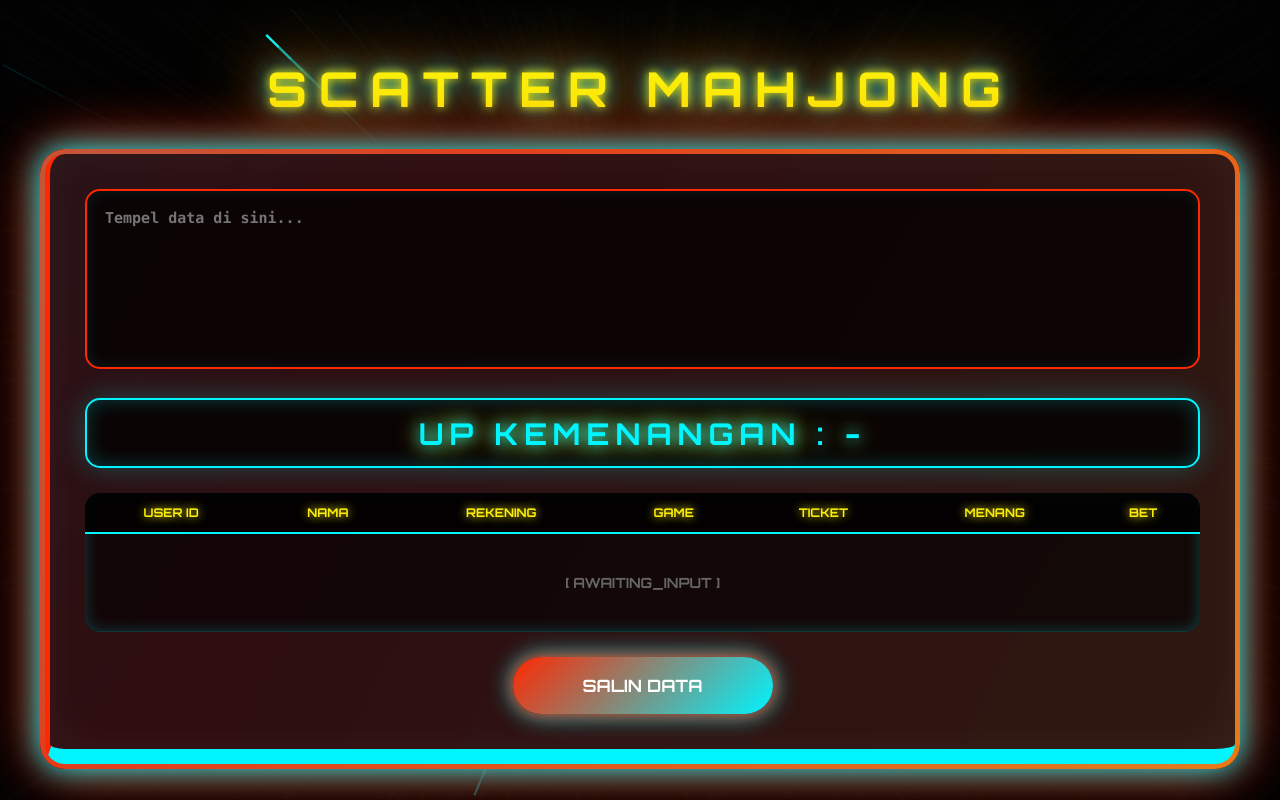
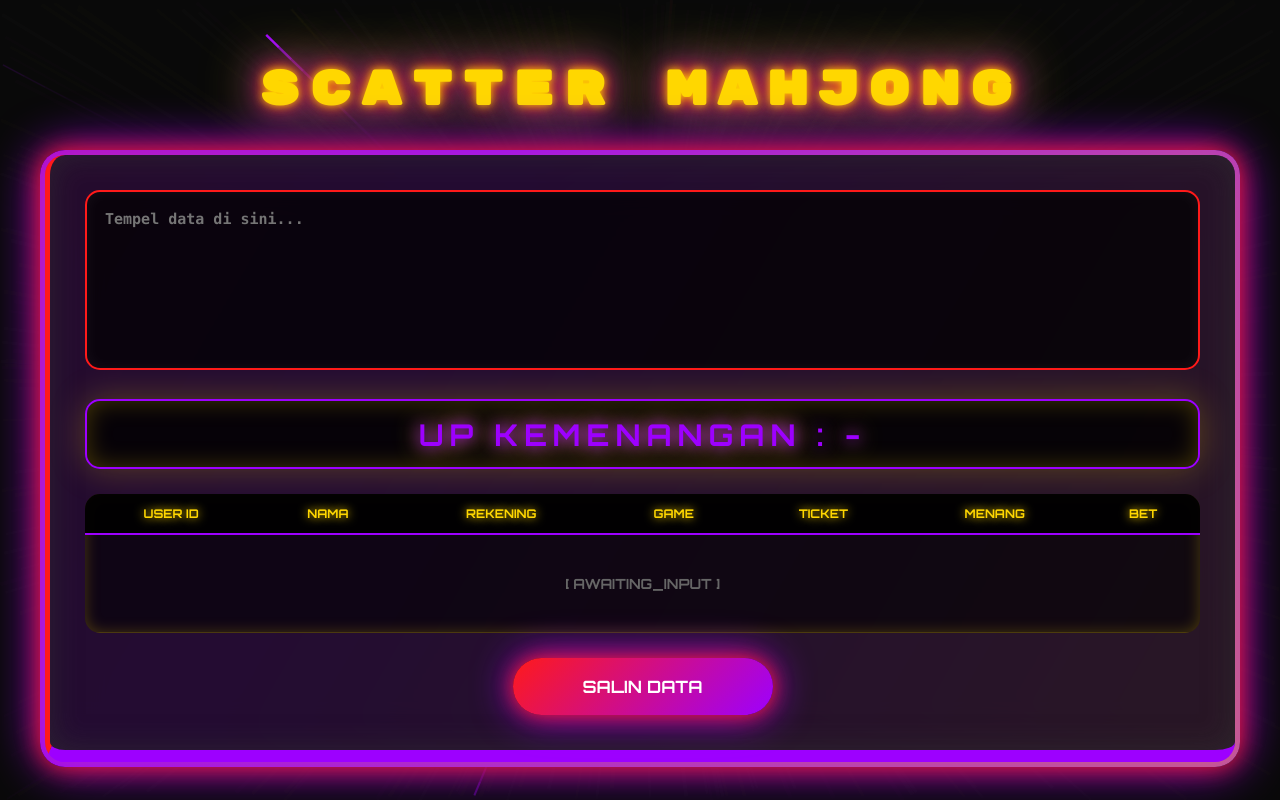
Before and after one commit to daniel-christo/scatter, a plain HTML site: page index.html in a window 1280 px wide. Drawn offline with Linux system fonts and the light colour scheme.

Commit message:
Update index.html

```diff
--- a/index.html
+++ b/index.html
@@ -1,65 +1,72 @@
 <!DOCTYPE html>
 <html lang="id">
 <head>
-  <meta charset="UTF-8" />
-  <title>Scatter Mahjong - Ultimate Neon</title>
-  <link href="https://fonts.googleapis.com/css2?family=Orbitron:wght@500;700&display=swap" rel="stylesheet">
+<meta charset="UTF-8">
+<title>Scatter Mahjong - Old Skull Luxurious</title>
+<link href="https://fonts.googleapis.com/css2?family=Orbitron:wght@500;700&family=Rubik+Mono+One&display=swap" rel="stylesheet">
 <style>
   :root {
-      --bg: radial-gradient(circle at center, #0a0a12, #020204 90%);
-      --cyber-yellow: #fcee0a;
-      --tosca-neon: #00f5ff;
-      --ferrari-red: #ff2800;
-      --success-green: #39ff14;
-      --panel-bg: rgba(10, 10, 20, 0.85);
-      --glass-border: rgba(255,255,255,0.1);
-      --shadow-glow: rgba(0,245,255,0.25);
+    --bg-dark: radial-gradient(circle at center, #0c0a0a, #1a0f0f 95%);
+    --gold: #ffd700;
+    --blood-red: #ff1a1a;
+    --neon-purple: #9d00ff;
+    --smoke-gray: rgba(50,50,50,0.6);
+    --panel-glass: rgba(15,15,15,0.85);
+    --glow-shadow: rgba(255,215,0,0.25);
+    --green-success: #39ff14;
   }
 
   * { box-sizing: border-box; font-family: 'Orbitron', monospace; font-weight: 600; }
   body, html {
-      margin: 0; padding: 0; width: 100%; height: 100%; overflow: hidden;
-      background: var(--bg);
+    margin: 0; padding: 0;
+    width: 100%; height: 100%;
+    overflow: hidden;
+    background: var(--bg-dark);
     display: flex; align-items: center; justify-content: center;
   }
 
+  /* Canvas particle & smoke effect */
   #vortexCanvas { position: fixed; inset: 0; z-index: 0; pointer-events: none; }
 
   .main-wrapper {
-      position: relative;
-      z-index: 10;
-      width: 95%;
-      max-width: 1200px;
-      display: flex;
-      flex-direction: column;
-      align-items: center;
+    position: relative; z-index: 10;
+    width: 95%; max-width: 1200px;
+    display: flex; flex-direction: column; align-items: center;
   }
 
+  /* Header */
   .moving-h1 {
-      color: var(--cyber-yellow);
-      letter-spacing: 12px;
+    font-family: 'Rubik Mono One', monospace;
+    color: var(--gold);
+    font-size: 3rem;
+    letter-spacing: 10px;
     margin-bottom: 25px;
-      font-size: 3rem;
+    text-transform: uppercase;
     text-align: center;
+    text-shadow:
+      0 0 10px var(--gold),
+      0 0 20px var(--blood-red),
+      0 0 40px var(--neon-purple),
+      0 0 60px var(--gold);
     animation: floatMove 3s ease-in-out infinite;
-      text-transform: uppercase;
-      text-shadow:
-        0 0 10px var(--cyber-yellow),
-        0 0 25px var(--tosca-neon),
-        0 0 50px var(--ferrari-red),
-        0 0 80px var(--cyber-yellow);
   }
 
+  @keyframes floatMove {
+    0%,100% { transform: translateY(0); }
+    50% { transform: translateY(-7px); }
+  }
+
+  /* Outer glowing border */
   .container-outer {
     position: relative;
     padding: 5px;
     border-radius: 25px;
     overflow: hidden;
     width: 100%;
-      background: linear-gradient(120deg, var(--tosca-neon), var(--ferrari-red), var(--cyber-yellow));
+    background: linear-gradient(120deg, var(--blood-red), var(--neon-purple), var(--gold));
     background-size: 400% 400%;
     animation: borderFlow 8s ease infinite;
-      box-shadow: 0 0 30px var(--tosca-neon), 0 0 60px var(--ferrari-red);
+    box-shadow: 0 0 25px var(--blood-red), 0 0 50px var(--neon-purple);
   }
 
   @keyframes borderFlow {
@@ -68,138 +75,113 @@
     100% { background-position: 0% 50%; }
   }
 
+  /* Inner glassy panel */
   .container {
     width: 100%;
     padding: 35px;
-      background: var(--panel-bg);
+    background: var(--panel-glass);
     backdrop-filter: blur(25px);
     border-radius: 20px;
-      border-left: 5px solid var(--ferrari-red);
-      border-bottom: 15px solid var(--tosca-neon);
-      position: relative;
-      z-index: 1;
-      box-shadow:
-        inset 0 0 40px rgba(255,255,255,0.05),
-        0 0 50px var(--shadow-glow);
+    border-left: 5px solid var(--blood-red);
+    border-bottom: 12px solid var(--neon-purple);
+    position: relative; z-index: 1;
+    box-shadow: inset 0 0 30px var(--smoke-gray), 0 0 40px var(--glow-shadow);
     transition: 0.3s;
   }
 
   textarea {
-      width: 100%;
-      height: 180px;
+    width: 100%; height: 180px;
     background: rgba(0,0,0,0.75);
-      border: 2px solid var(--ferrari-red);
-      color: #fff;
-      padding: 18px;
+    border: 2px solid var(--blood-red);
+    color: #fff; padding: 18px;
     font-family: 'Consolas', monospace;
-      font-size: 15px;
-      border-radius: 15px;
-      resize: none;
-      outline: none;
+    font-size: 15px; border-radius: 15px;
+    resize: none; outline: none;
+    box-shadow: inset 0 0 15px rgba(255,255,255,0.05);
     transition: 0.3s;
-      box-shadow: inset 0 0 15px rgba(0,245,255,0.1);
-    }
-    textarea:focus {
-      border: 2px solid var(--tosca-neon);
-      box-shadow: 0 0 30px var(--tosca-neon), 0 0 50px var(--ferrari-red);
   }
 
+  textarea:focus {
+    border: 2px solid var(--neon-purple);
+    box-shadow: 0 0 35px var(--neon-purple), 0 0 55px var(--blood-red);
+  }
+
+  /* UP Box */
   #upInfo { width: 100%; margin: 25px 0; display: flex; justify-content: center; }
   #upSpan {
     display: flex; align-items: center; justify-content: center;
     width: 100%; height: 70px;
-      background: rgba(0,0,0,0.8);
-      border: 2px solid var(--tosca-neon);
-      font-size: 30px;
-      color: var(--tosca-neon);
-      letter-spacing: 6px;
-      border-radius: 15px;
-      text-shadow: 0 0 15px var(--tosca-neon), 0 0 25px var(--cyber-yellow);
-      box-shadow: inset 0 0 20px var(--shadow-glow), 0 0 30px var(--shadow-glow);
-      user-select: none;
-      transition: 0.2s;
+    background: rgba(0,0,0,0.85);
+    border: 2px solid var(--neon-purple);
+    font-size: 30px; color: var(--neon-purple);
+    letter-spacing: 6px; border-radius: 15px;
+    text-shadow: 0 0 15px var(--neon-purple), 0 0 25px var(--gold);
+    box-shadow: inset 0 0 25px var(--glow-shadow), 0 0 35px var(--glow-shadow);
+    transition: 0.2s; user-select: none;
   }
 
+  /* Konslet big win effect */
   .konslet-text {
-      color: var(--success-green) !important;
-      text-shadow: 0 0 15px var(--success-green), 0 0 35px var(--success-green);
+    color: var(--green-success) !important;
+    text-shadow: 0 0 15px var(--green-success), 0 0 35px var(--green-success);
     animation: blink-konslet 0.15s infinite alternate !important;
   }
   .up-flash-konslet {
-      border-color: var(--success-green) !important;
+    border-color: var(--green-success) !important;
     animation: blink-konslet 0.12s infinite alternate !important;
   }
   @keyframes blink-konslet {
-      0%, 100% { opacity: 1; filter: contrast(1.4); }
-      50% { opacity: 0.2; filter: contrast(0.7); }
+    0%,100% { opacity:1; filter: contrast(1.4); }
+    50% { opacity:0.2; filter: contrast(0.7); }
   }
 
+  /* Button copy */
   .btn-copy {
     margin-top: 25px;
     padding: 18px 70px;
-      background: linear-gradient(135deg, var(--ferrari-red), var(--tosca-neon));
-      color: #fff;
-      border: none;
-      font-size: 17px;
-      border-radius: 50px;
-      cursor: pointer;
-      outline: none;
+    background: linear-gradient(135deg, var(--blood-red), var(--neon-purple));
+    color: #fff; border: none; font-size: 17px; border-radius: 50px;
+    cursor: pointer; outline: none;
+    box-shadow: 0 0 20px var(--blood-red), 0 0 40px var(--neon-purple);
     transition: 0.3s ease;
-      box-shadow: 0 0 15px var(--ferrari-red), 0 0 25px var(--tosca-neon);
   }
   .btn-copy:hover {
     transform: scale(1.1);
-      box-shadow: 0 0 25px var(--ferrari-red), 0 0 50px var(--tosca-neon);
+    box-shadow: 0 0 35px var(--blood-red), 0 0 60px var(--neon-purple);
   }
   .btn-copy:active { transform: scale(0.95); }
 
+  /* Table */
   .table-responsive {
-      width: 100%;
-      margin-top: 25px;
-      max-height: 280px;
-      overflow-y: auto;
-      border-radius: 15px;
-      background: rgba(0,0,0,0.6);
-      box-shadow: inset 0 0 15px var(--shadow-glow);
+    width: 100%; margin-top: 25px; max-height: 300px; overflow-y: auto;
+    border-radius: 15px; background: rgba(0,0,0,0.6);
+    box-shadow: inset 0 0 15px var(--glow-shadow);
   }
-    table {
-      width: 100%;
-      border-collapse: collapse;
-    }
+  table { width: 100%; border-collapse: collapse; }
   thead th {
-      background: rgba(0,0,0,0.9);
-      color: var(--cyber-yellow);
-      padding: 12px;
-      font-size: 12px;
-      border-bottom: 2px solid var(--tosca-neon);
-      position: sticky; top: 0;
-      text-shadow: 0 0 10px var(--cyber-yellow);
+    background: rgba(0,0,0,0.95); color: var(--gold);
+    padding: 12px; font-size: 12px; border-bottom: 2px solid var(--neon-purple);
+    text-shadow: 0 0 10px var(--gold); position: sticky; top: 0;
   }
   tbody td {
-      padding: 12px;
-      text-align: center;
-      color: var(--tosca-neon);
-      font-size: 14px;
-      border-bottom: 1px solid rgba(0,245,255,0.1);
-      transition: transform 0.2s, background 0.2s;
+    padding: 12px; text-align: center; font-size: 14px;
+    border-bottom: 1px solid rgba(255,215,0,0.15);
+    color: var(--neon-purple); transition: transform 0.2s, background 0.2s;
   }
-    tbody tr:hover { background: rgba(0,245,255,0.15); transform: scale(1.02); }
-
-    @keyframes floatMove {
-      0%,100% { transform: translateY(0); }
-      50% { transform: translateY(-6px); }
-    }
+  tbody tr:hover { background: rgba(255,0,0,0.15); transform: scale(1.02); }
 </style>
 </head>
 <body>
+
 <canvas id="vortexCanvas"></canvas>
+
 <div class="main-wrapper">
   <h1 class="moving-h1">SCATTER MAHJONG</h1>
   <div class="container-outer">
     <div class="container">
-      <textarea id="inputData" tabindex="1" placeholder="Tempel data di sini..."></textarea>
+      <textarea id="inputData" placeholder="Tempel data di sini..."></textarea>
       <div id="upInfo"><span id="upSpan">UP KEMENANGAN : -</span></div>
-      <div class="table-responsive" tabindex="0">
+      <div class="table-responsive">
         <table>
           <thead>
             <tr>
@@ -207,37 +189,37 @@
             </tr>
           </thead>
           <tbody id="tbodyBonus">
-            <tr><td colspan="7" style="color:#666; padding: 40px;">[ AWAITING_INPUT ]</td></tr>
+            <tr><td colspan="7" style="color:#666; padding:40px;">[ AWAITING_INPUT ]</td></tr>
           </tbody>
         </table>
       </div>
       <div style="text-align:center;">
-        <button class="btn-copy" id="btnCopy" tabindex="2" onclick="copyTableData()">SALIN DATA</button>
+        <button class="btn-copy" onclick="copyTableData()">SALIN DATA</button>
       </div>
     </div>
   </div>
 </div>
 
 <script>
-  // === Canvas Vortex ===
+  // === Canvas vortex particles ===
   const vCanvas = document.getElementById('vortexCanvas');
   const vCtx = vCanvas.getContext('2d');
-  let vParticles = [];
-  const colors = ['#ff2800','#00f5ff','#fcee0a'];
-  function resize(){ vCanvas.width=innerWidth; vCanvas.height=innerHeight; }
+  let vParticles=[];
+  const colors=['#ff1a1a','#9d00ff','#ffd700'];
+  function resize(){vCanvas.width=innerWidth;vCanvas.height=innerHeight;}
   window.addEventListener('resize', resize); resize();
   class Part{constructor(){this.reset()} reset(){this.x=vCanvas.width/2;this.y=vCanvas.height/2;this.oldX=this.x;this.oldY=this.y;this.size=Math.random()*2+1;this.angle=Math.random()*Math.PI*2;this.speed=Math.random()*0.3+0.1;this.color=colors[Math.floor(Math.random()*colors.length)];} update(){this.oldX=this.x;this.oldY=this.y;this.x+=Math.cos(this.angle)*this.speed;this.y+=Math.sin(this.angle)*this.speed;this.speed*=1.035;if(this.x<0||this.x>vCanvas.width||this.y<0||this.y>vCanvas.height)this.reset();} draw(){vCtx.strokeStyle=this.color;vCtx.lineWidth=this.size;vCtx.beginPath();vCtx.moveTo(this.oldX,this.oldY);vCtx.lineTo(this.x,this.y);vCtx.stroke();}}
   for(let i=0;i<120;i++) vParticles.push(new Part());
-  function animate(){vCtx.fillStyle='rgba(5,5,5,0.3)';vCtx.fillRect(0,0,vCanvas.width,vCanvas.height);vParticles.forEach(p=>{p.update();p.draw();});requestAnimationFrame(animate);}
+  function animate(){vCtx.fillStyle='rgba(12,10,10,0.3)';vCtx.fillRect(0,0,vCanvas.width,vCanvas.height);vParticles.forEach(p=>{p.update();p.draw();});requestAnimationFrame(animate);}
   animate();
 
-  // === JS Parsing dan Render Table ===
-  const ta = document.getElementById("inputData");
-  const upBox = document.getElementById("upSpan");
+  // === Parsing & Table logic ===
+  const ta=document.getElementById("inputData");
+  const upBox=document.getElementById("upSpan");
 
   ta.addEventListener("input",function(){
     const text=(this.value||"").trim();
-    if(!text){upBox.textContent="UP KEMENANGAN : -";upBox.classList.remove("up-flash-konslet");document.getElementById("tbodyBonus").innerHTML='<tr><td colspan="7" style="color:#666; padding: 40px;">[ AWAITING_INPUT ]</td></tr>';return;}
+    if(!text){upBox.textContent="UP KEMENANGAN : -";upBox.classList.remove("up-flash-konslet");document.getElementById("tbodyBonus").innerHTML='<tr><td colspan="7" style="color:#666; padding:40px;">[ AWAITING_INPUT ]</td></tr>';return;}
     const blocks=text.split(/\n\s*\n/);
     const rows=blocks.map(parseBlock).filter(Boolean);
     renderTable(rows);
@@ -249,7 +231,7 @@
     let ticketMatches=block.match(/\d{18,20}/g);
     if(ticketMatches){let freq={};ticketMatches.forEach(t=>freq[t]=(freq[t]||0)+1);data.ticket=Object.keys(freq).reduce((a,b)=>freq[a]>freq[b]?a:b);}
     lines.forEach((line,i)=>{
-      let clean=line.trim(); let l=clean.toLowerCase();
+      let clean=line.trim(), l=clean.toLowerCase();
       if(l.includes("mahjong")||l.includes("ways")||l.includes("wild bandito")||l.includes("lucky neko")||l.includes("pg soft")||l.includes("pragmatic")) data.permainan=clean;
       if(l.includes("credit")){let val=extractMoney(clean);if(val===0&&lines[i+1]) val=extractMoney(lines[i+1]);data.menang+=val;}
       if(l.includes("debit")){let val=extractMoney(clean);if(val===0&&lines[i+1]) val=extractMoney(lines[i+1]);data.taruhan=val;}
@@ -258,11 +240,9 @@
     if(data.permainan==="-"&&lines[0]) data.permainan=lines[0].trim();
     return (data.menang>0||data.userId!="-")?data:null;
   }
-
   function extractMoney(str){return parseInt(str.replace(/[.,]/g,"").replace(/[^\d]/g,""))||0;}
   function renderTable(rows){
-    const tbody=document.getElementById("tbodyBonus");
-    tbody.innerHTML="";
+    const tbody=document.getElementById("tbodyBonus"); tbody.innerHTML="";
     upBox.classList.remove("up-flash-konslet");
     rows.forEach(r=>{
       let up=r.taruhan>0?(r.menang/r.taruhan):0;
@@ -276,16 +256,14 @@
         <td ${flashClass}>-</td>
         <td ${flashClass}>${r.permainan}</td>
         <td style="font-size:11px;">${r.ticket}</td>
-        <td ${flashClass} style="color:#fff;">${r.menang.toLocaleString()}</td>
-        <td ${flashClass} style="color:var(--cyber-yellow);">${r.taruhan.toLocaleString()}</td>
+        <td ${flashClass} style="color:#fff;">${r.menang.toLocaleString('id-ID')}</td>
+        <td ${flashClass} style="color:var(--gold);">${r.taruhan.toLocaleString('id-ID')}</td>
       `;
       tbody.appendChild(tr);
     });
   }
-
   function copyTableData(){
-    const btn=document.getElementById("btnCopy");
-    let out="";
+    const btn=document.querySelector(".btn-copy"); let out="";
     document.querySelectorAll("#tbodyBonus tr").forEach(tr=>{
       let tds=tr.querySelectorAll("td");
       if(tds.length===7&&tds[0].innerText!=="[ AWAITING_INPUT ]") out+=Array.from(tds).map(td=>td.innerText).join("\t")+"\n";
```
Lines whose indentation alone changed are shown as unchanged.
